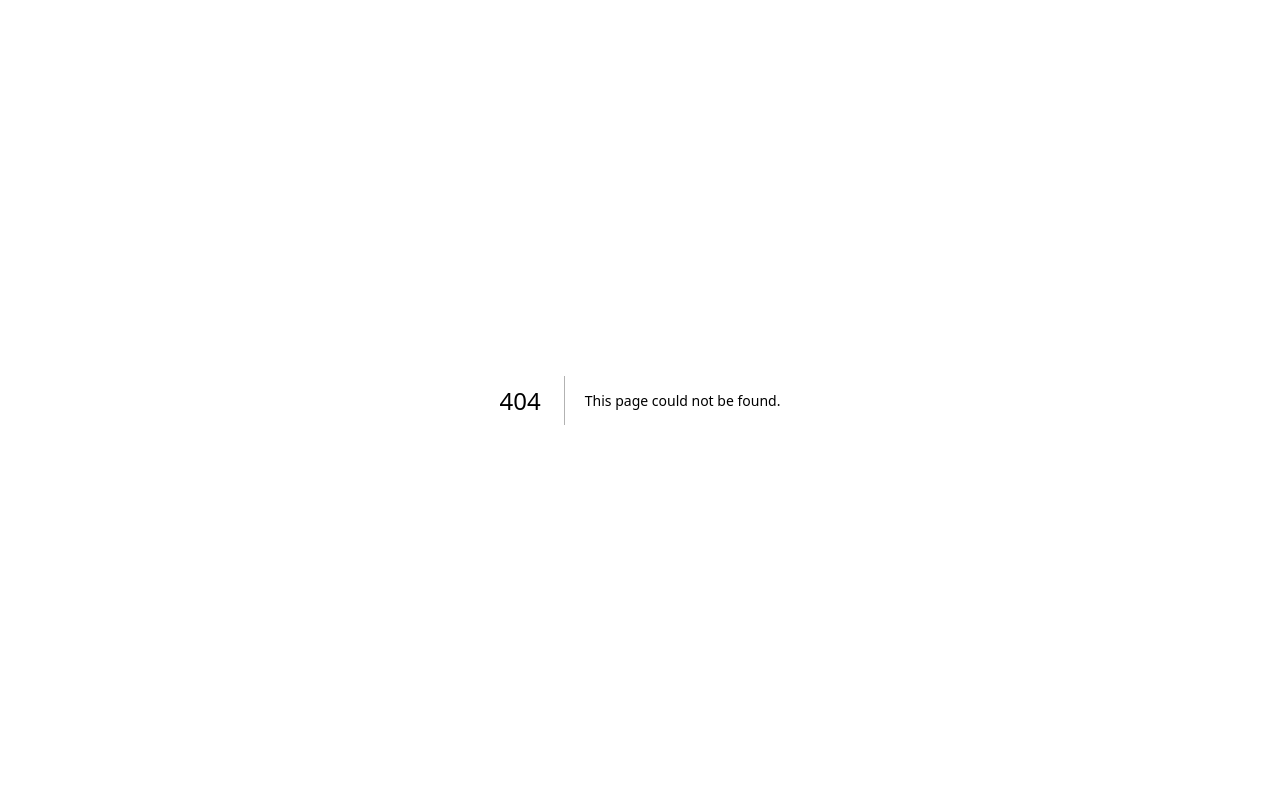
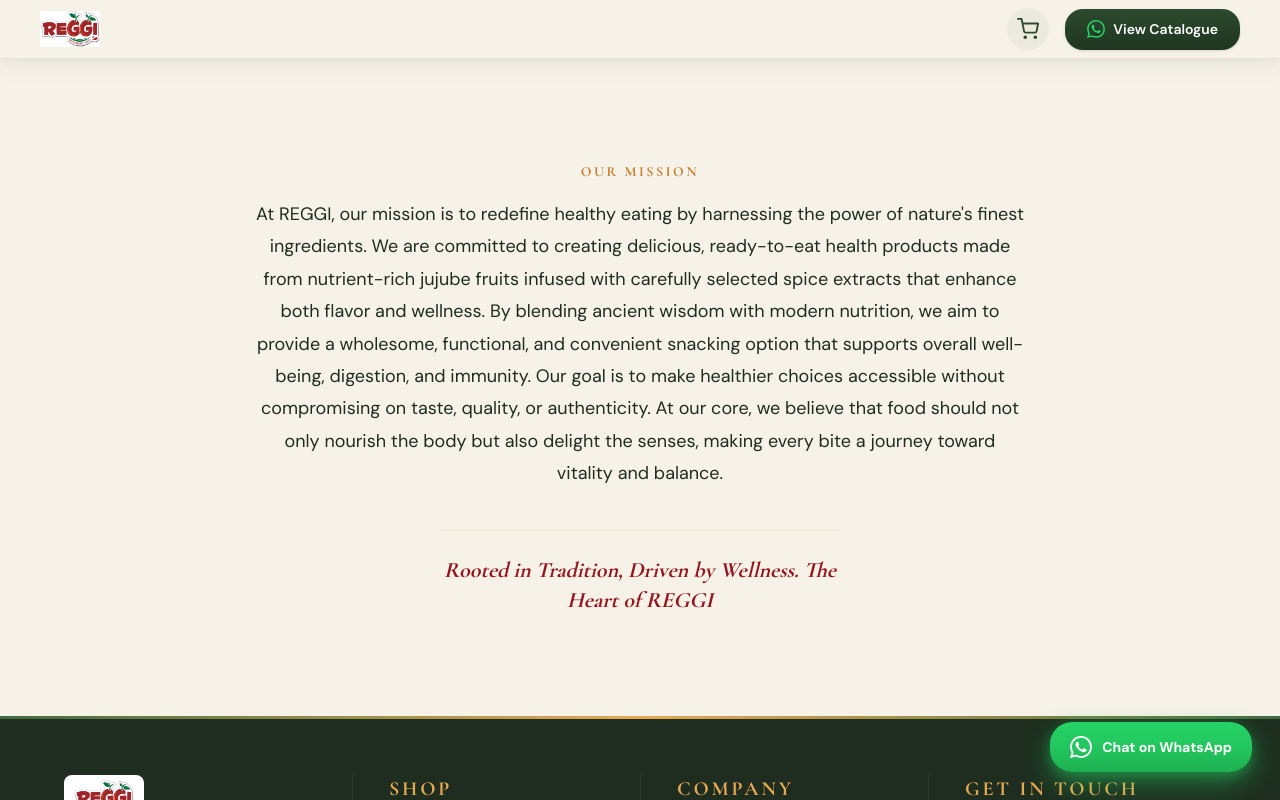
Before and after one commit to Jaiyantan/reggi-landing, a Next.js app: page /about in a window 1280 px wide. Before the commit this address had no page. Shown: the top 800 px of the page. Built offline with nearby package versions, Linux system fonts and the light colour scheme; no server answers; the database is empty.

Commit message:
Added About us section

```diff
--- /dev/null
+++ b/app/about/page.tsx
@@ -0,0 +1,47 @@
+import Nav from "@/components/Nav";
+import Footer from "@/components/Footer";
+import FloatingWhatsappButton from "@/components/FloatingWhatsappButton";
+import CartDrawer from "@/components/CartDrawer";
+import StoreInitializer from "@/components/StoreInitializer";
+import { getProducts } from "@/lib/getProducts";
+
+export default async function AboutPage() {
+  const products = await getProducts();
+
+  return (
+    <main className="min-h-screen bg-cream text-textDark flex flex-col justify-between">
+      <StoreInitializer products={products} />
+      <Nav />
+
+      <div className="flex-grow flex items-center justify-center py-[60px] px-[20px] md:py-[100px] md:px-[40px]">
+        <div className="max-w-[800px] mx-auto text-center animate-reveal">
+          <span className="font-cormorant inline-block text-amber tracking-[0.18em] text-[12px] md:text-[14px] font-bold uppercase mb-[16px]">
+            Our Mission
+          </span>
+
+          <p className="font-dmSans text-textDark text-[16px] md:text-[18px] leading-[1.8] font-normal mb-[32px] md:mb-[40px] max-w-3xl mx-auto text-center">
+            At REGGI, our mission is to redefine healthy eating by harnessing the power
+            of nature&apos;s finest ingredients. We are committed to creating delicious, ready-to-eat health
+            products made from nutrient-rich jujube fruits infused with carefully selected spice
+            extracts that enhance both flavor and wellness. By blending ancient wisdom with modern
+            nutrition, we aim to provide a wholesome, functional, and convenient snacking option that
+            supports overall well-being, digestion, and immunity. Our goal is to make healthier choices
+            accessible without compromising on taste, quality, or authenticity. At our core, we believe
+            that food should not only nourish the body but also delight the senses, making every bite a
+            journey toward vitality and balance.
+          </p>
+
+          <div className="border-t border-creamDark pt-[24px] max-w-[400px] mx-auto">
+            <h3 className="font-cormorant text-[18px] md:text-[22px] font-bold text-redAccent italic leading-[1.4]">
+              Rooted in Tradition, Driven by Wellness. The Heart of REGGI
+            </h3>
+          </div>
+        </div>
+      </div>
+
+      <Footer />
+      <FloatingWhatsappButton />
+      <CartDrawer />
+    </main>
+  );
+}
--- a/components/Footer.tsx
+++ b/components/Footer.tsx
@@ -332,7 +332,7 @@ export default function Footer() {
               "
             >
               <ColHeading>Company</ColHeading>
-              <FooterLink href="/#about">About Us</FooterLink>
+              <FooterLink href="/about">About Us</FooterLink>
               <FooterLink href="/#contact">Contact</FooterLink>
 
               <SubLabel>Legal</SubLabel>
```
